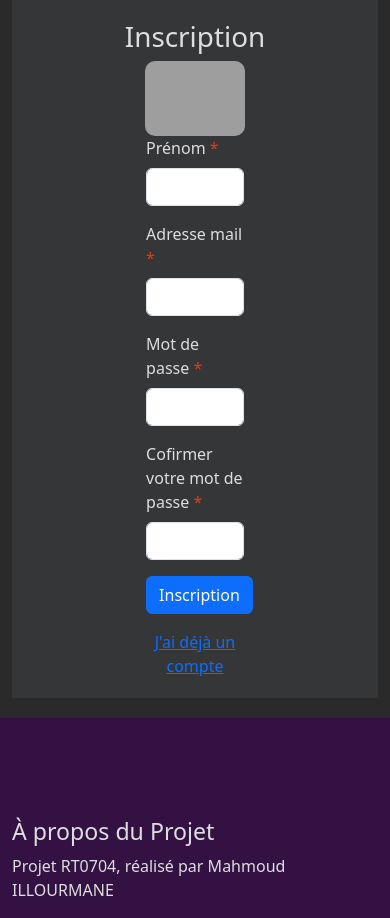
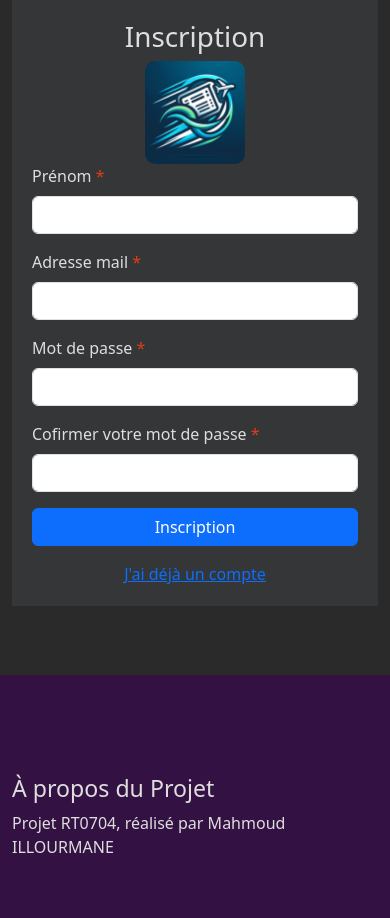
Before and after one commit to mahmoud-illourmane/projet-rt0707, a Flask app: page /signUp in a window 390 px wide. Shown: the top 918 px of the page. Run offline with Flask 3, Linux system fonts and the light colour scheme; grey boxes are pictures that could not be loaded.

Commit message:
amélioration ui/ux du logIn

```diff
--- a/front/resources/signIn-signUp/signIn.html
+++ b/front/resources/signIn-signUp/signIn.html
@@ -1,7 +1,7 @@
 {% extends 'templates/template-sign.html' %}
 
 {% block css %}
-    <link rel="stylesheet" type="text/css" href="{{ url_for('static', filename='css/ux-ui/logIn-signUp/login.css') }}">
+    <link rel="stylesheet" type="text/css" href="{{ url_for('static', filename='css/logIn-signUp/login.css') }}">
 {% endblock %}
 
 {% block title %}
@@ -12,10 +12,12 @@
     <div class="container">
 
         <div class="form-container">
+
             <h1 class="text-center label-sign">Connexion</h1>
             <div class="text-center">
-                <img class="nav-bar-logo" src="{{ url_for('static', filename='images/logo/logo.webp') }}" alt="" width="100">
+                <img class="nav-bar-logo" src="{{ url_for('static', filename='images/logo/logo-202-208.webp') }}" alt="Logo Application" width="100">
             </div>
+
             <div class="login-form">
                 <form class="mb-3" method="post" action="/logIn">
                     <div class="mb-3">
--- a/front/resources/signIn-signUp/signUp.html
+++ b/front/resources/signIn-signUp/signUp.html
@@ -14,7 +14,7 @@
         <div class="form-container">
             <h1 class="text-center label-sign">Inscription</h1>
             <div class="text-center">
-                <img class="nav-bar-logo" src="{{ url_for('static', filename='images/logo/logo.webp') }}" alt="" width="100">
+                <img class="nav-bar-logo" src="{{ url_for('static', filename='images/logo/logo-202-208.webp') }}" alt="Logo Application" width="100">
             </div>
             <div class="signup-form">
                 <form class="mb-3" method="post" action="/signUp">
--- a/front/static/css/logIn-signUp/signUp.css
+++ b/front/static/css/logIn-signUp/signUp.css
@@ -23,14 +23,23 @@
 
 /*Tablettes*/
 @media all  and (min-width: 601px) and (max-width: 1023px){
-/*==== CONSTS ====*/
+    /*==== CONSTS ====*/
 
-/*==== END/CONSTS ====*/
+    /*==== END/CONSTS ====*/
 }
 
 /*Smartphones*/
 @media all  and (max-width: 600px){
-/*==== CONSTS ====*/
+    /*==== CONSTS ====*/
 
-/*==== END/CONSTS ====*/
+    /*==== END/CONSTS ====*/
+
+    .form-container {
+        padding-top: 20px;
+    }
+    .signup-form {
+        width: 100%;
+        margin-left: auto;
+        margin-right: auto;
+    }
 }
```
